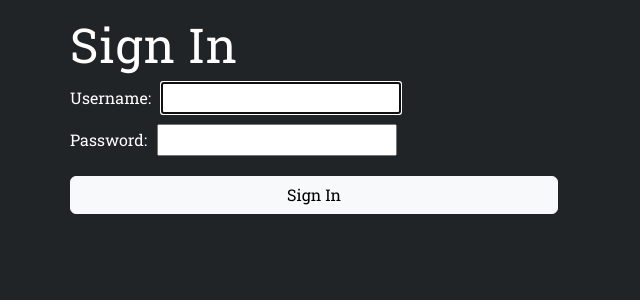
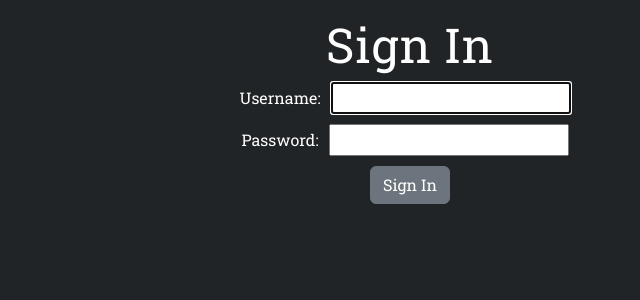
Before and after one commit to maiertbi/webflix, a React (Create React App) app in the folder frontend/webflixfrontend/: page / in a window 1280 px wide. Shown: the top 300 px of the page, without its empty margins (218-858 px from the left). Built offline with nearby package versions, Linux system fonts and the light colour scheme.

Commit message:
css changes

```diff
--- a/frontend/webflixfrontend/src/components/AddMovies.js
+++ b/frontend/webflixfrontend/src/components/AddMovies.js
@@ -81,8 +81,8 @@ const AddMovies = () => {
                                         <option value="action">Action</option>
                                     </select>
                                 </div>
-                                <div className="col-*-4 sendmovieBtn">
-                                    <button type="button" className="btn btn-light" onClick={addToDb}>
+                                <div className="col-*-4">
+                                    <button type="button" className="btn btn-success" onClick={addToDb}>
                                         Send
                                     </button>
                                 </div>
--- a/frontend/webflixfrontend/src/components/LogIn.js
+++ b/frontend/webflixfrontend/src/components/LogIn.js
@@ -58,7 +58,7 @@ const LogIn = () => {
 
   return (
     <>
-      <div className="container-fluid d-flex justify-content-center">
+      <div className="container-fluid">
         {success ? (
           <section>
             <h1>You are logged in!</h1>
@@ -69,7 +69,7 @@ const LogIn = () => {
           </section>
         ) : (
           <section>
-            <div className="row ">
+            <div className="row loginPage" align="center">
               <p
                 ref={errRef}
                 className={errMsg ? "errmsg" : "offscreen"}
@@ -105,7 +105,7 @@ const LogIn = () => {
                   <div >
                     <button
                       type="button"
-                      className="btn btn-light"
+                      className="btn btn-secondary"
                       onClick={login}
                     >
                       Sign In
--- a/frontend/webflixfrontend/src/components/MovieList.js
+++ b/frontend/webflixfrontend/src/components/MovieList.js
@@ -78,10 +78,12 @@ const MovieList = (props) => {
 	return (
 		<>
 		<NavbarComp />
-		 <div className="flex-d justify-content-center">
-			<div className="container movie-app">
+		<div className="wrapper">
+		 	<div className="container">
 				<div className="row">
-					<h1>Movies</h1>
+					<div className="col-*-4">
+						<h1>Movies</h1></div>
+					<div className="col-*-4">
 						<select className="selectGenre" id="searchKey" onChange={(e) => setSearchKey(e.target.value)}>
 							<option value="">Select SearchKey...</option>
 							<option value="title">Title</option>
@@ -89,15 +91,21 @@ const MovieList = (props) => {
 							<option value="year">Year</option>
 							<option value="genre">Genre</option>
 						</select>
+						</div>
+					<div className="col-*-4">
 						<input
-							className='form-control'
+							className="form-control searchbar"
 							value={searchValue}
 							onChange={(event) => setSearchValue(event.target.value)}
 							placeholder='Type to search...'>
 						</input>
 					</div>
+				</div>
+			</div>
 
+			<div className="container loadMovies">
 				<div className="row">
+					<div className="col-*-4 " align="left">
 						{movies.map((movie, id) => (
 							<div key={id} className="image-container justify-content-center">
 								<img src={image} alt='movie'></img>
@@ -136,6 +144,8 @@ const MovieList = (props) => {
 					</div>
 				</div>
 			</div>
+		</div>
+
 		</>
 	);
 };
```
Lines whose indentation alone changed are shown as unchanged.
